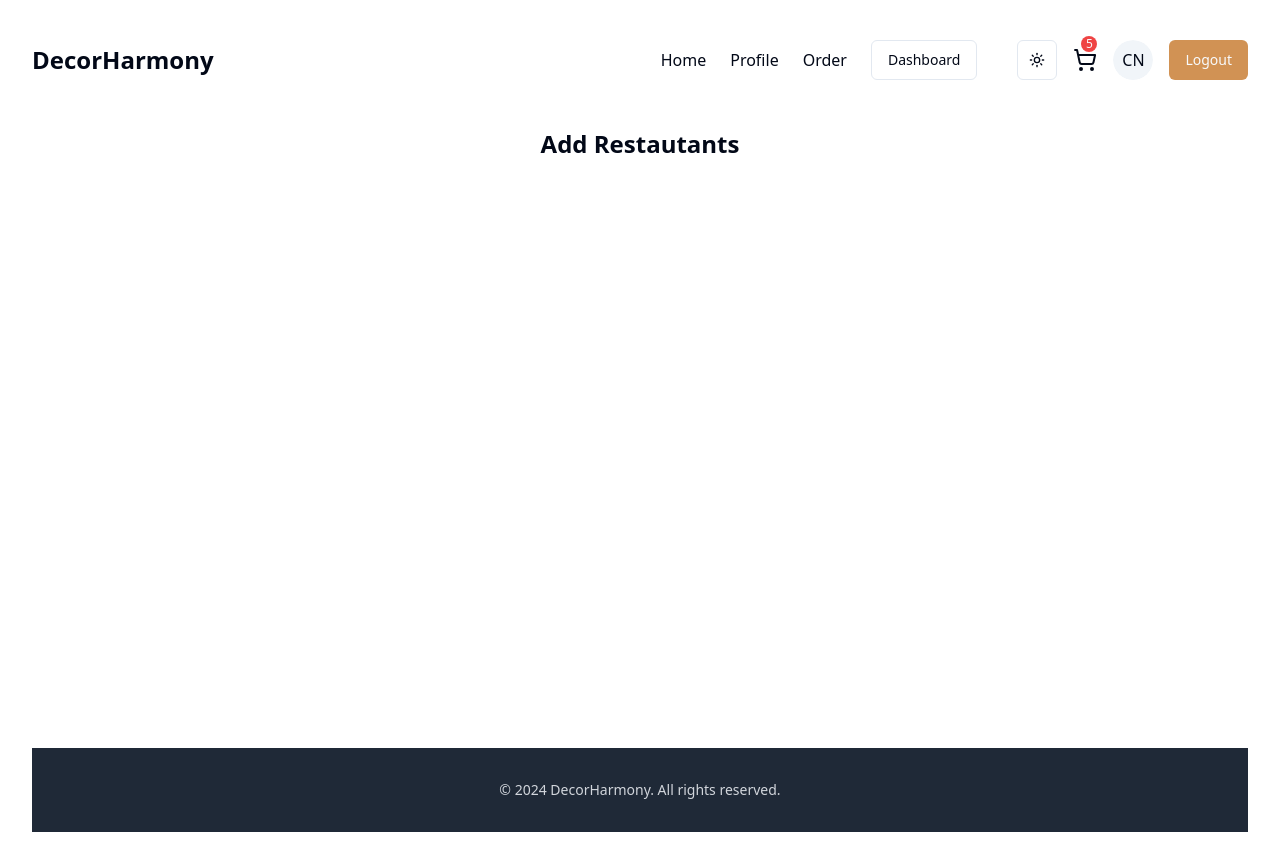
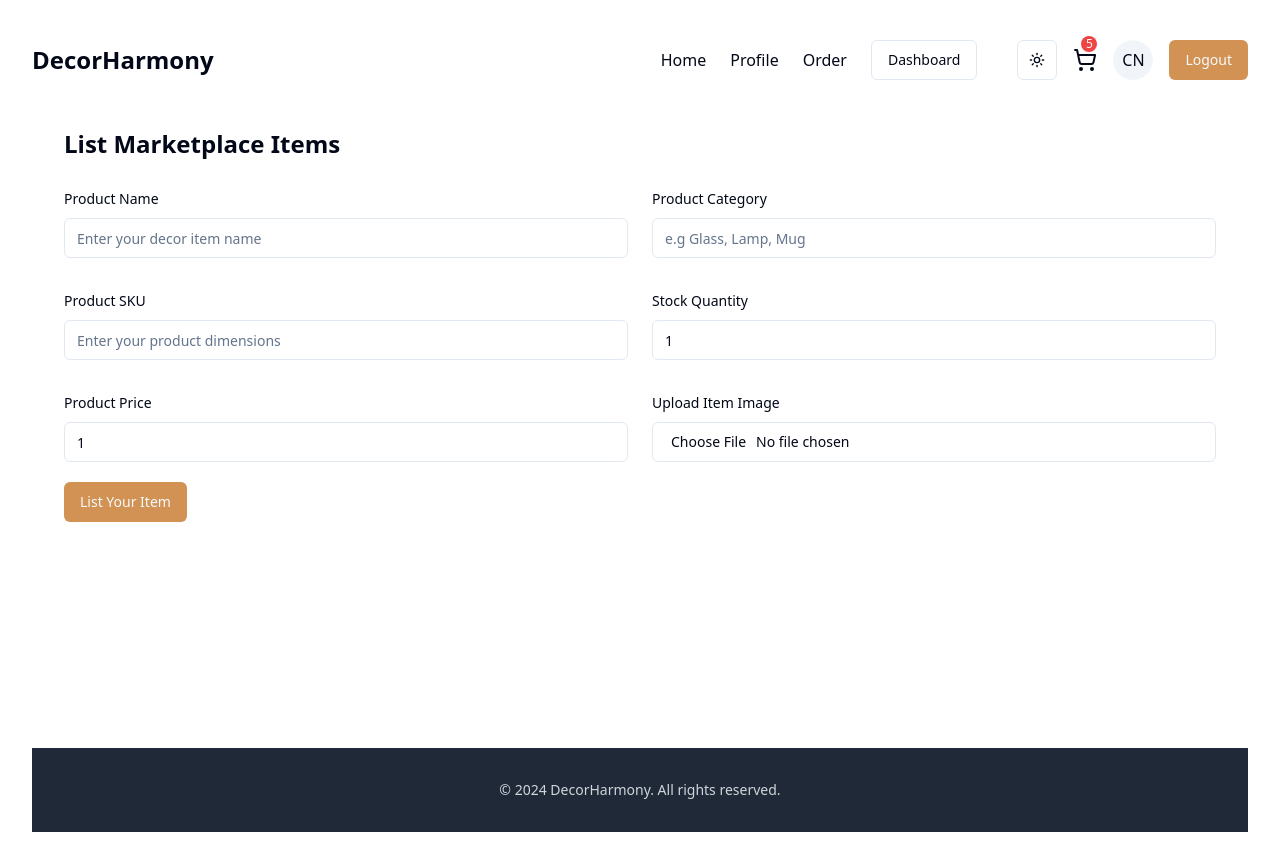
Before and after one commit to Sanjay17u/DecorHarmony, a React (Vite) app in the folder client/: page /admin/marketplace in a window 1280 px wide. Built offline with nearby package versions, Linux system fonts and the light colour scheme.

Commit message:
MarketPlace Page is Done For Now.

```diff
--- a/client/src/admin/Marketplace.tsx
+++ b/client/src/admin/Marketplace.tsx
@@ -1,15 +1,208 @@
+import { Button } from "@/components/ui/button";
+import { Input } from "@/components/ui/input";
+import { Label } from "@/components/ui/label";
+import {
+  MarketplaceFormSchema,
+  marketplaceFromSchema,
+} from "@/schema/marketplaceSchema";
+import { Loader2 } from "lucide-react";
+import { FormEvent, useState } from "react";
+
 const Marketplace = () => {
-    return(
-        <>
-          <div className="max-w-6xl mx-auto my-10">
-            <div>
+  const [input, setInput] = useState<MarketplaceFormSchema>({
+    productname: "",
+    productcategory: [],
+    productsku: "",
+    stockquantity: 1,
+    productprice: 1,
+    image: undefined,
+  });
+
+  const [errors, setErrors] = useState<Partial<MarketplaceFormSchema>>({});
+
+  const changeEventHandler = (e: React.ChangeEvent<HTMLInputElement>) => {
+    const { name, value } = e.target;
+
+    // Convert value to number if it's a number field
+    if (name === "stockquantity" || name === "productprice") {
+      setInput({
+        ...input,
+        [name]: value ? parseFloat(value) : 0, // If the input is empty, default to 0
+      });
+    } else {
+      setInput({
+        ...input,
+        [name]: value,
+      });
+    }
+  };
+
+  const submitHandler = (e: FormEvent<HTMLFormElement>) => {
+    e.preventDefault();
+    console.log(input);
+
+    // Parse stockquantity and productprice before validation
+    const parsedInput = {
+      ...input,
+      stockquantity: parseFloat(input.stockquantity.toString()),
+      productprice: parseFloat(input.productprice.toString()),
+    };
+
+    const result = marketplaceFromSchema.safeParse(parsedInput);
+
+    if (!result.success) {
+      const fieldErrors = result.error.formErrors.fieldErrors;
+      setErrors(fieldErrors as Partial<MarketplaceFormSchema>);
+      return;
+    }
+
+    // Add Marketplace Api Implementation.
+    console.log(parsedInput);
+  };
+
+  const loading = false;
+  const productHaiButton = false;
+  const productHaiTitle = false;
+
+  return (
+    <>
+      <div className="max-w-6xl mx-auto my-10">
+        <div>
+          <div>
+            <h1 className="font-extrabold text-2xl mb-5 flex justify-start">
+              {productHaiTitle
+                ? "Update Marketplace Items"
+                : "List Marketplace Items"}
+            </h1>
+            <form onSubmit={submitHandler}>
+              <div className="md:grid grid-cols-2 gap-6 space-y-2 md:space-y-0">
+                {/* Marketplace Name */}
                 <div>
-                    <h1 className="font-extrabold text-2xl mb-5">Add Restautants</h1>
+                  <Label className="my-3 w-fit flex justify-start">
+                    Product Name
+                  </Label>
+                  <Input
+                    type="text"
+                    value={input.productname}
+                    onChange={changeEventHandler}
+                    name="productname"
+                    placeholder="Enter your decor item name"
+                  />
+                  {errors && (
+                    <span className="text-xs text-red-600">
+                      {errors.productname}
+                    </span>
+                  )}
                 </div>
-            </div>
+                <div>
+                  <Label className="my-3 w-fit flex justify-start">
+                    Product Category
+                  </Label>
+                  <Input
+                    type="text"
+                    value={input.productcategory}
+                    onChange={(e) =>
+                      setInput({
+                        ...input,
+                        productcategory: e.target.value.split(","),
+                      })
+                    }
+                    name="productcategory"
+                    placeholder="e.g Glass, Lamp, Mug"
+                  />
+                  {errors && (
+                    <span className="text-xs text-red-600">
+                      {errors.productcategory}
+                    </span>
+                  )}
+                </div>
+                <div>
+                  <Label className="my-3 w-fit flex justify-start">
+                    Product SKU
+                  </Label>
+                  <Input
+                    type="text"
+                    value={input.productsku}
+                    onChange={changeEventHandler}
+                    name="productsku"
+                    placeholder="Enter your product dimensions"
+                  />
+                  {errors && (
+                    <span className="text-xs text-red-600">
+                      {errors.productsku}
+                    </span>
+                  )}
+                </div>
+                <div>
+                  <Label className="my-3 w-fit flex justify-start">
+                    Stock Quantity
+                  </Label>
+                  <Input
+                    type="number"
+                    value={input.stockquantity}
+                    onChange={changeEventHandler}
+                    name="stockquantity"
+                    placeholder="Enter your stock availability"
+                  />
+                  {errors && (
+                    <span className="text-xs text-red-600">
+                      {errors.stockquantity}
+                    </span>
+                  )}
+                </div>
+                <div>
+                  <Label className="my-3 w-fit flex justify-start">
+                    Product Price
+                  </Label>
+                  <Input
+                    type="number"
+                    value={input.productprice}
+                    onChange={changeEventHandler}
+                    name="productprice"
+                    placeholder="Enter your product price"
+                  />
+                  {errors && (
+                    <span className="text-xs text-red-600">
+                      {errors.productprice}
+                    </span>
+                  )}
+                </div>
+                <div>
+                  <Label className="my-3 w-fit flex justify-start">
+                    Upload Item Image
+                  </Label>
+                  <Input
+                    type="file"
+                    accept="image/*"
+                    onChange={changeEventHandler}
+                    name="image"
+                  />
+                  {errors.image && typeof errors.image === "string" && (
+                    <span className="text-xs text-red-600">{errors.image}</span>
+                  )}
+                </div>
+              </div>
+              <div className="my-5 w-fit">
+                {loading ? (
+                  <Button
+                    disabled
+                    className="bg-orange hover:bg-hoverOrange flex"
+                  >
+                    <Loader2 className="animate-spin" />
+                    Please Wait
+                  </Button>
+                ) : (
+                  <Button className="bg-orange hover:bg-hoverOrange flex">
+                    {productHaiButton ? "Update Your Item" : "List Your Item"}
+                  </Button>
+                )}
+              </div>
+            </form>
           </div>
-        </>
-    )
-}
+        </div>
+      </div>
+    </>
+  );
+};
 
-export default Marketplace
+export default Marketplace;
--- /dev/null
+++ b/client/src/schema/marketplaceSchema.ts
@@ -0,0 +1,17 @@
+import { z } from "zod";
+
+export const marketplaceFromSchema = z.object({
+  productname: z.string().nonempty({ message: "Product name is required" }),
+  productcategory: z
+    .array(z.string().nonempty({ message: "Each product category is required" })) // Array of non-empty strings
+    .min(1, { message: "At least one product category is required" }), // Ensure array is not empty
+  productsku: z.string().nonempty({ message: "SKU is Important!" }),
+  stockquantity: z.number().min(0, { message: "Quantity is required" }),
+  productprice: z.number().min(0, { message: "Price is required" }),
+  image: z
+    .instanceof(File)
+    .optional()
+    .refine((file) => file?.size !== 0, { message: "Image file is required" }), // Check for file size
+});
+
+export type MarketplaceFormSchema = z.infer<typeof marketplaceFromSchema>;
```
